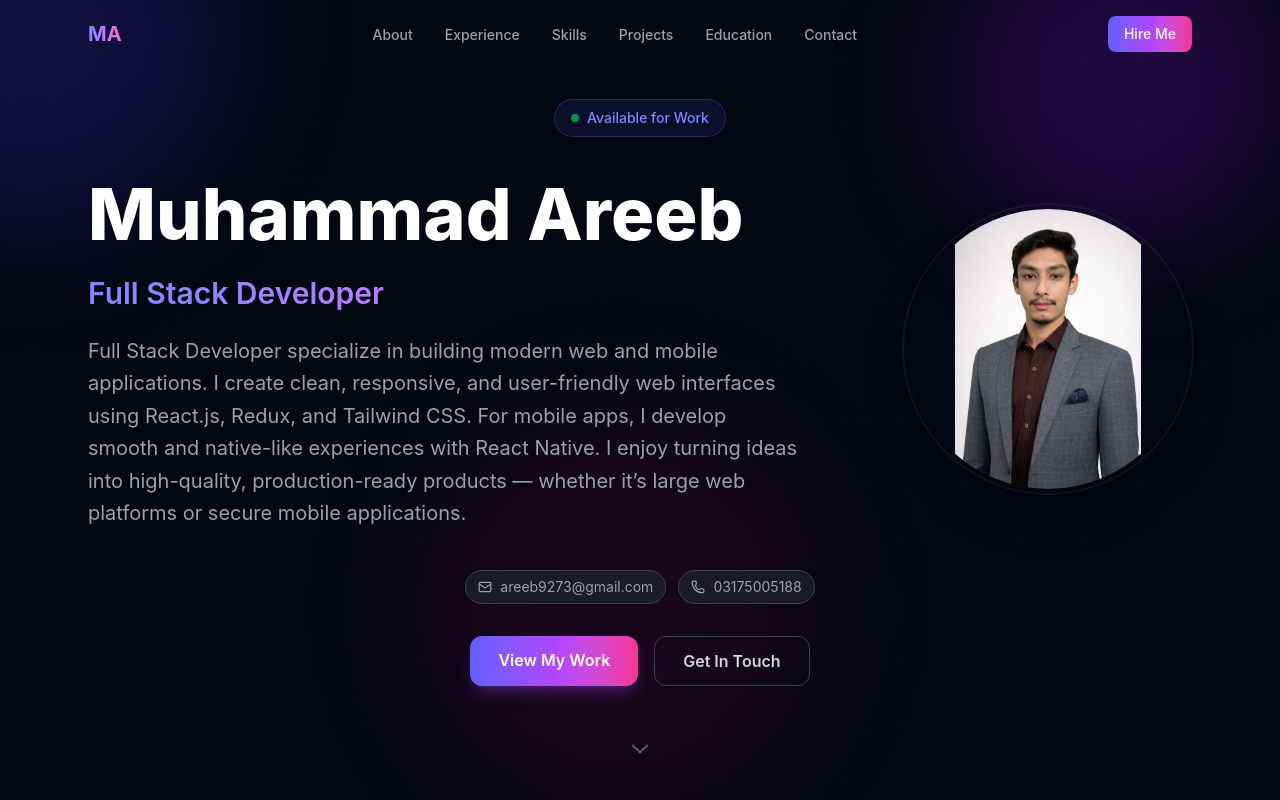
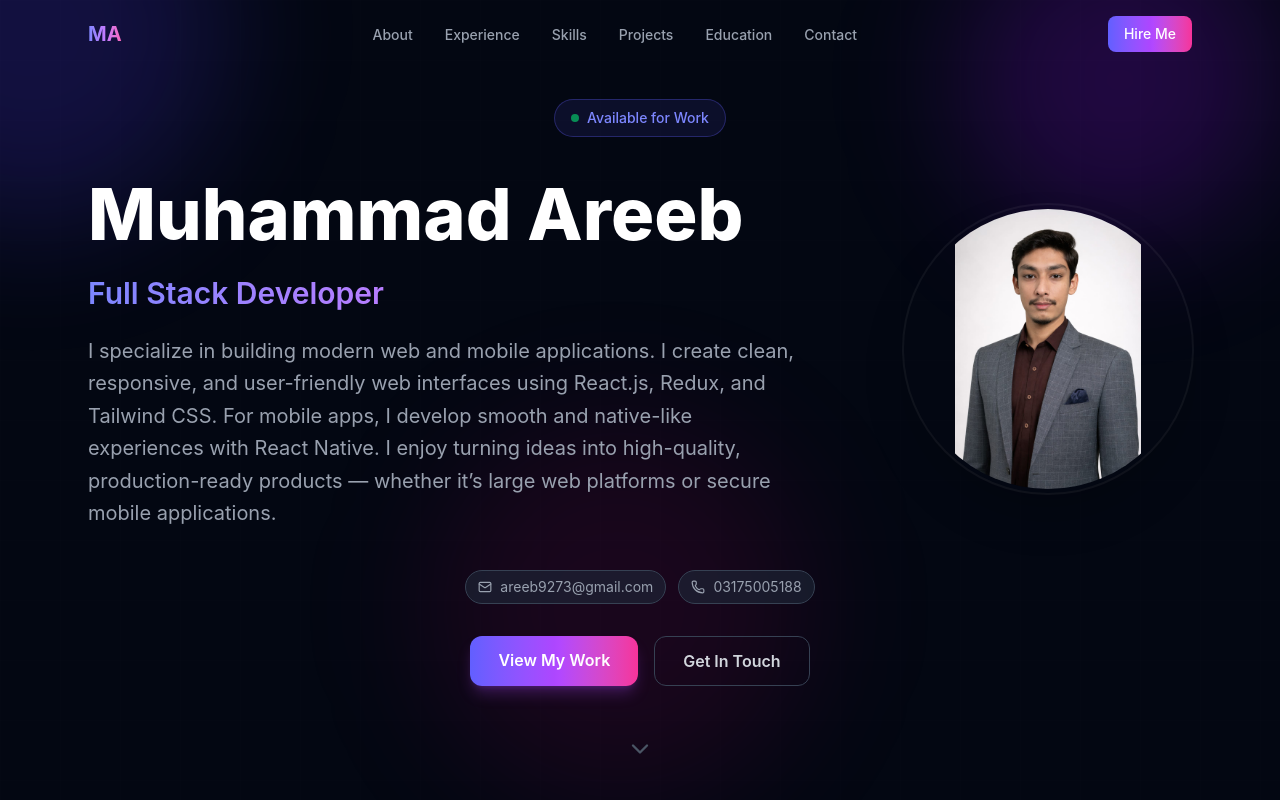
Before and after one commit to AreebMalik10/My-Portfolio, a React (Vite) app: page / in a window 1280 px wide. Shown: the top 800 px of the page. Built offline with nearby package versions, Linux system fonts and the light colour scheme.

Commit message:
updated with changes

```diff
--- a/src/data/portfolioData.js
+++ b/src/data/portfolioData.js
@@ -7,7 +7,7 @@ export const personalInfo = {
   linkedin: "https://www.linkedin.com/in/muhammad-areeb-a97755237/",
   github: "https://github.com/AreebMalik10",
   summary:
-    "Full Stack Developer specialize in building modern web and mobile applications. I create clean, responsive, and user-friendly web interfaces using React.js, Redux, and Tailwind CSS. For mobile apps, I develop smooth and native-like experiences with React Native. I enjoy turning ideas into high-quality, production-ready products — whether it’s large web platforms or secure mobile applications.",
+    "I specialize in building modern web and mobile applications. I create clean, responsive, and user-friendly web interfaces using React.js, Redux, and Tailwind CSS. For mobile apps, I develop smooth and native-like experiences with React Native. I enjoy turning ideas into high-quality, production-ready products — whether it’s large web platforms or secure mobile applications.",
 };
 
 export const experiences = [
```
